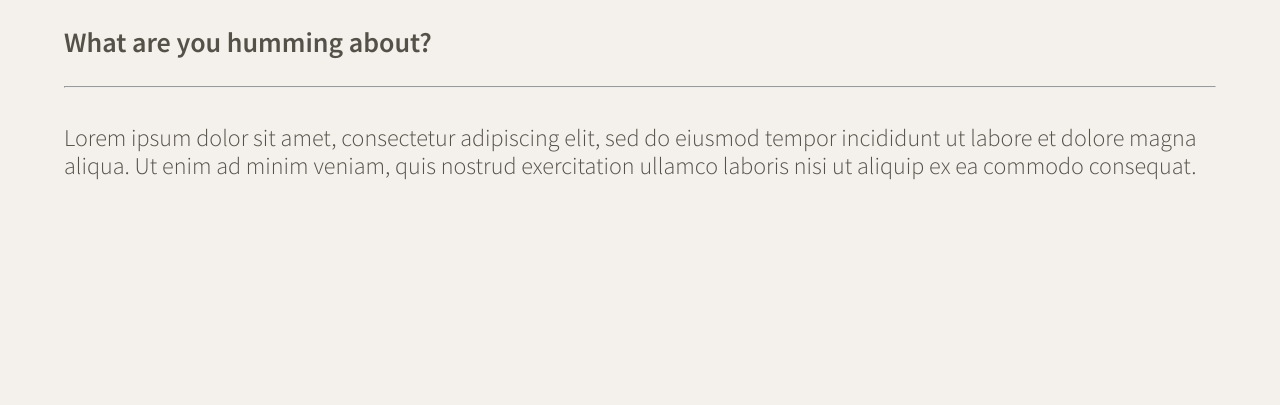
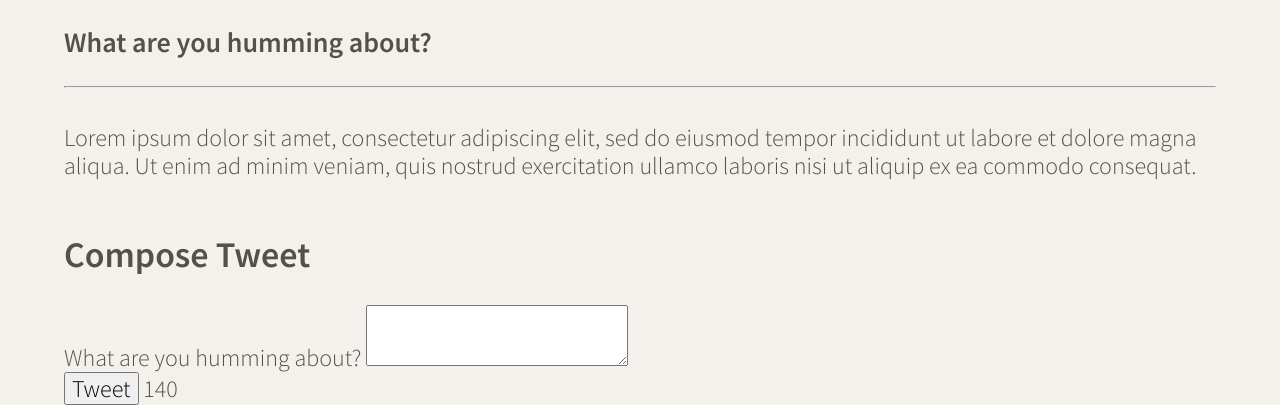
Before and after one commit to quackness/tweeter, a website: page public/index.html in a window 1280 px wide. Shown: the part 522-927 px from the top of the page. Before the commit the page ends 800 px from the top, so only its background shows below. Drawn offline with nearby package versions, Linux system fonts and the light colour scheme.

Commit message:
added form

```diff
--- a/public/index.html
+++ b/public/index.html
@@ -54,6 +54,20 @@
         <p>Lorem ipsum dolor sit amet, consectetur adipiscing elit, sed do eiusmod tempor incididunt ut labore et dolore magna aliqua. Ut enim ad minim veniam, quis nostrud exercitation ullamco laboris nisi ut aliquip ex ea commodo consequat. </p>
       </div>
 
+      <section class="new-tweet">
+        <h2>Compose Tweet</h2>
+        <!-- form -->
+        <form action="/tweets/" method="POST">
+          <label for="tweet-text">What are you humming about?</label>
+          <textarea name="text" id="tweet-text"></textarea>
+          <div>
+            <button type="submit">Tweet</button>
+            <output name="counter" class="counter" for="tweet-text">140</output>
+          </div>
+        </form>
+      </section>
+
+
     </main>
   </body>
 </html>
--- a/public/styles/header.css
+++ b/public/styles/header.css
@@ -2,8 +2,6 @@ header {
   height: 400px;
   width: 100%;
   background-color: aqua;
-  /* position: relative;
-  top: 120px; */
   background-image: url("/images/cardboard-flat.png");
 }
 
--- a/server/data-files/initial-tweets.json
+++ b/server/data-files/initial-tweets.json
@@ -8,7 +8,7 @@
     "content": {
       "text": "If I have seen further it is by standing on the shoulders of giants"
     },
-    "created_at": 1647285341532
+    "created_at": 1647442593071
   },
   {
     "user": {
@@ -19,6 +19,6 @@
     "content": {
       "text": "Je pense , donc je suis"
     },
-    "created_at": 1647371741532
+    "created_at": 1647528993071
   }
 ]
--- a/server/routes/tweets.js
+++ b/server/routes/tweets.js
@@ -32,6 +32,8 @@ module.exports = function(DataHelpers) {
       created_at: Date.now()
     };
 
+
+
     DataHelpers.saveTweet(tweet, (err) => {
       if (err) {
         res.status(500).json({ error: err.message });
```
